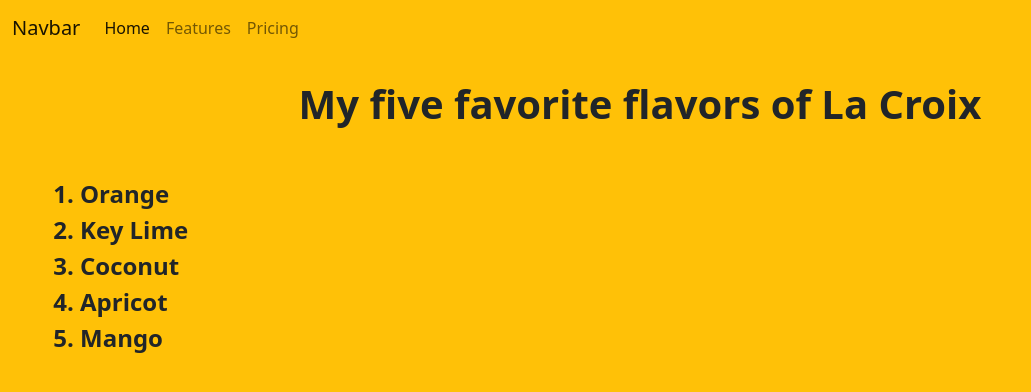
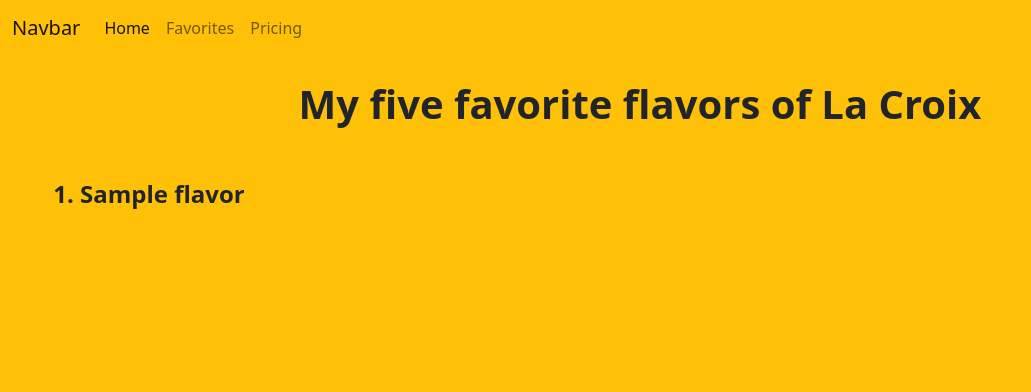
Before and after one commit to rebeccalpeace/five_favorites, a Flask app: template app/templates/favorites.html in a window 1280 px wide. Shown: the top 392 px of the page, without its empty margins (0-1031 px from the left). Run offline with Flask 2, Linux system fonts and the light colour scheme; the template is opened without the code that fills it: most values are stand-ins (such as "Sample title", 1, 10 or a date in 2020); some libraries are stand-ins or nearby versions.

Commit message:
moved list of favorites to routes page

```diff
--- a/app/routes.py
+++ b/app/routes.py
@@ -8,4 +8,5 @@ def index():
 
 @app.route('/five_favorites')
 def favorites():
-    return render_template('favorites.html')
+    favorites = ['Orange', 'Key Lime', 'Coconut', 'Apricot', 'Mango']
+    return render_template('favorites.html', favorites=favorites)
--- a/app/templates/base.html
+++ b/app/templates/base.html
@@ -19,8 +19,8 @@
                 </button>
                 <div class="collapse navbar-collapse" id="navbarNavAltMarkup">
                 <div class="navbar-nav">
-                    <a class="nav-link active" aria-current="page" href="#">Home</a>
-                    <a class="nav-link" href="#">Features</a>
+                    <a class="nav-link active" aria-current="page" href="/">Home</a>
+                    <a class="nav-link" href="/five_favorites">Favorites</a>
                     <a class="nav-link" href="#">Pricing</a>
                 </div>
                 </div>
--- a/app/templates/favorites.html
+++ b/app/templates/favorites.html
@@ -5,11 +5,8 @@
 {% block content %}
     <h1 class="text-center mt-4 fw-bold">My five favorite flavors of La Croix</h1>
     <ol class="fs-4 ms-5 mt-5 fw-bold">
-        <li>Orange</li>
-        <li>Key Lime</li>
-        <li>Coconut</li>
-        <li>Apricot</li>
-        <li>Mango</li>
+        {% for flavor in favorites %}
+            <li>{{ flavor }}</li>
+        {% endfor %}
     </ol>
-
 {% endblock content %}
```
